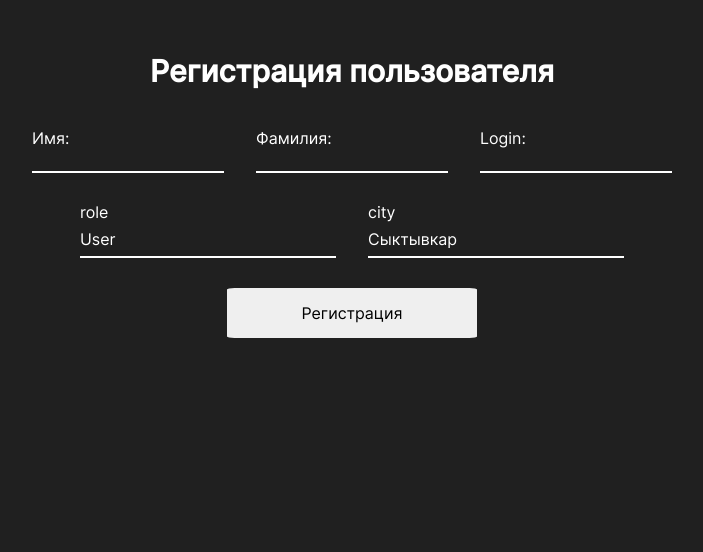
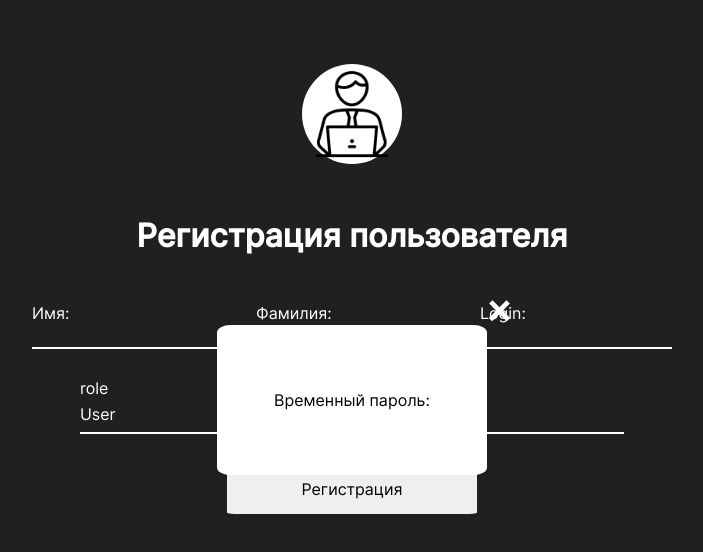
Before and after one commit to AntonMVl/education-frontend, a React (Vite) app: page /signup in a window 1280 px wide. Shown: the top 552 px of the page, without its empty margins (288-991 px from the left). Built offline with nearby package versions, Linux system fonts and the light colour scheme.

Commit message:
сделал открытие попапа с временным паролем

```diff
--- a/src/App.tsx
+++ b/src/App.tsx
@@ -1,21 +1,27 @@
 import { Route, Routes, useNavigate } from 'react-router-dom'
 import './App.scss'
 // import SignIn from './pages/SignIn/SignIn'
-import { useState } from 'react'
+import { useCallback, useState } from 'react'
+import './App.scss'
+import Popup from './components/Popup/Popup'
 import SignIn from './pages/SignIn/SignIn'
 import SignUp from './pages/SignUp/SignUp'
 import StartPage from './pages/StartPage/StartPage'
+import { UserData } from './types/api'
 import mainApi from './utils/authApi'
-
-import './App.scss'
-import { UserData } from './types/api'
 
 function App() {
 	const [isPass, setIsPass] = useState<boolean>(false)
 	const [loggedIn, setLoggedIn] = useState<boolean>(false)
 	const [isError, setIsError] = useState<boolean>(false)
+	const [isOpen, setIsOpen] = useState<boolean>(true)
 	const [isPlainPassword, setIsPlainPassword] = useState<string>('')
 	const navigate = useNavigate()
+
+	const closeAllPopups = useCallback(() => {
+		setIsOpen(false)
+		setIsPlainPassword('')
+	}, [])
 
 	async function login(login: string, password: string) {
 		try {
@@ -51,6 +57,7 @@ function App() {
 			if (plainPassword) {
 				setIsPlainPassword(plainPassword)
 				console.log('Пароль для сохранения:', plainPassword)
+				setIsOpen(true)
 			} else {
 				console.error('Ошибка получения пароля для автоматической авторизации')
 			}
@@ -74,6 +81,11 @@ function App() {
 					/>
 				</Routes>
 			</div>
+			<Popup
+				isOpen={isOpen}
+				isPlainPassword={isPlainPassword}
+				onClose={closeAllPopups}
+			/>
 		</div>
 	)
 }
--- a/src/components/DropDown/DropDown.tsx
+++ b/src/components/DropDown/DropDown.tsx
@@ -1,4 +1,4 @@
-import { FC, useRef, useState } from 'react'
+import { FC, useEffect, useRef, useState } from 'react'
 import { DropdownProps } from '../../types/formInputTupes'
 import styles from './DropDown.module.scss'
 
@@ -14,6 +14,33 @@ const Dropdown: FC<DropdownProps> = ({
 	) // ✅ Гарантируем начальное значение
 	const [filteredOptions, setFilteredOptions] = useState<string[]>(options)
 	const dropdownRef = useRef<HTMLDivElement>(null)
+
+	useEffect(() => {
+		const handleClickOutside = (event: MouseEvent) => {
+			if (
+				dropdownRef.current &&
+				!dropdownRef.current.contains(event.target as Node)
+			) {
+				setIsOpen(false)
+			}
+		}
+
+		// Закрытие dropdown при нажатии Escape
+		const handleKeyDown = (event: KeyboardEvent) => {
+			if (event.key === 'Escape') {
+				setIsOpen(false)
+			}
+		}
+
+		document.addEventListener('mousedown', handleClickOutside)
+		document.addEventListener('keydown', handleKeyDown)
+
+		// Очистка обработчиков при размонтировании
+		return () => {
+			document.removeEventListener('mousedown', handleClickOutside)
+			document.removeEventListener('keydown', handleKeyDown)
+		}
+	}, [])
 
 	// Обработчик выбора опции
 	const handleOptionClick = (option: string) => {
--- a/src/components/Popup/Popup.module.scss
+++ b/src/components/Popup/Popup.module.scss
@@ -14,11 +14,18 @@
 	opacity: 0;
 	width: 100%;
 	height: 100%;
-	transition: visibility 0s linear 0.1s, opacity 0.2s ease-in;
+	transition: visibility 0s linear 0.4s, opacity 0.4s ease-in-out; // ⏳ 200ms
 
 	&__opened {
 		visibility: visible;
 		opacity: 1;
+		transition: visibility 0s linear 0s, opacity 0.4s ease-in-out; // ⏳ 200ms
+	}
+
+	&__closing {
+		opacity: 0;
+		visibility: hidden;
+		transition: visibility 0s linear 0.4s, opacity 0.4s ease-in-out; // ⏳ 200ms
 	}
 
 	&__container {
@@ -31,14 +38,13 @@
 		box-sizing: border-box;
 		display: flex;
 		flex-direction: column;
-		justify-content: space-between;
+		justify-content: center;
 		position: relative;
 	}
 
 	&__info {
-		@include mixins.fontSize(15px, 400, 15px);
 		box-sizing: border-box;
-		text-align: justify;
+		text-align: center;
 	}
 }
 
@@ -48,8 +54,8 @@
 	right: -25px;
 	width: 25px;
 	height: 25px;
+	background-color: transparent;
 	@include mixins.defaultButton();
-	background-color: transparent;
 }
 
 .popup__closeIcon {
--- a/src/components/Popup/Popup.tsx
+++ b/src/components/Popup/Popup.tsx
@@ -1,15 +1,43 @@
-import { FC } from 'react'
+import { FC, useEffect, useState } from 'react'
 import closeIcon from '../../assets/deleteMoviesButtonIcon.svg'
 import { PopupProps } from '../../types/formInputTupes'
 import styles from './Popup.module.scss'
 
-const Popup: FC<PopupProps> = ({ isOpen }) => {
+const Popup: FC<PopupProps> = ({ isOpen, isPlainPassword, onClose }) => {
+	const [isClosing, setIsClosing] = useState(false)
+
+	const handleClose = () => {
+		setIsClosing(true) // Запускаем анимацию закрытия
+		setTimeout(() => {
+			setIsClosing(false)
+			onClose() // Закрываем попап после завершения анимации
+		}, 400) // ⏳ 400ms — должно совпадать с `transition` в SCSS
+	}
+
+	// Закрытие по ESC
+	useEffect(() => {
+		const handleEscClose = (e: KeyboardEvent) => {
+			if (e.key === 'Escape') handleClose()
+		}
+
+		if (isOpen) {
+			document.addEventListener('keydown', handleEscClose)
+		} else {
+			document.removeEventListener('keydown', handleEscClose)
+		}
+
+		return () => document.removeEventListener('keydown', handleEscClose)
+	}, [isOpen])
+
+	// Если попап закрыт и анимация завершена — не рендерим его
+	if (!isOpen && !isClosing) return null
+
 	return (
 		<section
 			className={`${styles.popup} ${isOpen ? styles.popup__opened : ''}`}
 		>
 			<div className={styles.popup__container}>
-				<button className={styles.popup__closeButton}>
+				<button className={styles.popup__closeButton} onClick={onClose}>
 					<img
 						src={closeIcon}
 						alt='close'
@@ -17,12 +45,7 @@ const Popup: FC<PopupProps> = ({ isOpen }) => {
 					/>
 				</button>
 				<p className={styles.popup__info}>
-					Логин может содержать латинские буквы и цифры.
-				</p>
-				<p className={styles.popup__info}>
-					{' '}
-					Необходим, для дальнейшего использования при входе на данную
-					платформу.
+					Временный пароль: <strong>{isPlainPassword}</strong>
 				</p>
 			</div>
 		</section>
--- a/src/pages/SignUp/SignUp.module.scss
+++ b/src/pages/SignUp/SignUp.module.scss
@@ -1,6 +1,6 @@
 @use '../../styles/mixins' as mixins;
 
-.SignUp {
+.signUp {
 	width: 100%;
 	display: flex;
 	align-items: center;
@@ -32,8 +32,9 @@
 	&__title {
 		@include mixins.fontSize(30px, 600, 15px);
 	}
+}
 
-	&__form {
+.signUp__form {
 	width: 50%;
 	display: flex;
 	flex-direction: column;
@@ -42,7 +43,6 @@
 	align-items: center;
 	justify-content: center;
 }
-}
 
 .signUp__inputContainer {
 	width: 100%;
--- a/src/pages/SignUp/SignUp.tsx
+++ b/src/pages/SignUp/SignUp.tsx
@@ -1,9 +1,12 @@
 import { FC, useState } from 'react'
+import { Link } from 'react-router-dom'
+import mainIcon from '../../assets/main-icon.png'
 import Dropdown from '../../components/DropDown/DropDown'
 import FormInput from '../../components/FormInput/FormInput'
 import SignButton from '../../components/SignButton/SignButton'
 import { cityNames, roleNames } from '../../constants/DropDownOptionValuse'
 import { ISignUpProps } from '../../types/api'
+
 import styles from './SignUp.module.scss'
 
 const SignUp: FC<ISignUpProps> = ({ registration }) => {
@@ -36,9 +39,16 @@ const SignUp: FC<ISignUpProps> = ({ registration }) => {
 	}
 
 	return (
-		<section className={styles.SignUp}>
+		<section className={styles.signUp}>
+			<Link to='/' className={styles.signUp__button}>
+				<img
+					src={mainIcon}
+					alt='main-icon'
+					className={styles.signUp__buttonIcon}
+				/>
+			</Link>
 			<h1 className={styles.SignUp__title}>Регистрация пользователя</h1>
-			<form onSubmit={handleSubmit} noValidate className={styles.SignUp__form}>
+			<form onSubmit={handleSubmit} noValidate className={styles.signUp__form}>
 				<div className={styles.signUp__inputContainer}>
 					<FormInput
 						titleName='Имя:'
--- a/src/types/formInputTupes.ts
+++ b/src/types/formInputTupes.ts
@@ -10,6 +10,8 @@ export interface FormInputProps {
 
 export interface PopupProps {
 	isOpen: boolean
+	onClose: () => void
+	isPlainPassword: string
 }
 
 export interface DropdownProps {
```
Lines whose indentation alone changed are shown as unchanged.
